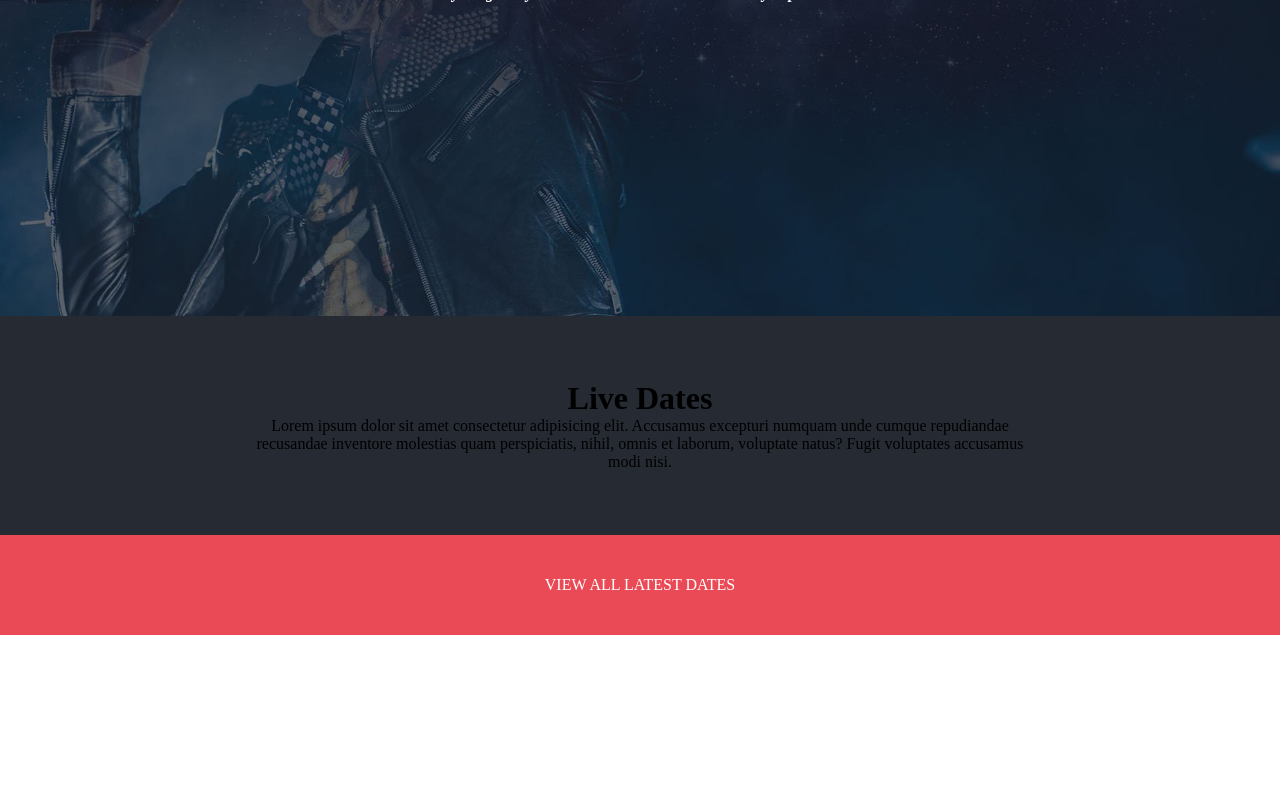
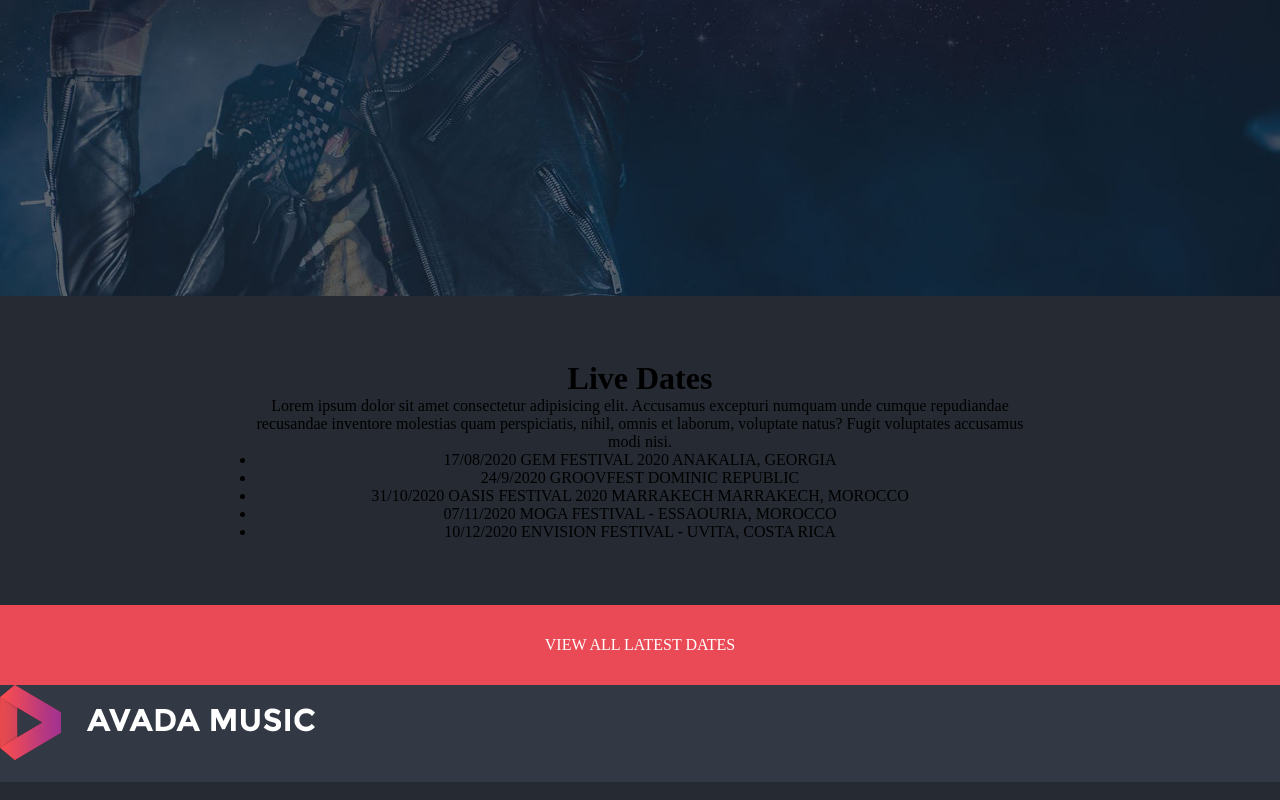
Before and after one commit to SimoneCorona/proj-html-vuejs, a Vue app: page / in a window 1280 px wide. Shown: the part 1160-1960 px from the top of the page. Before the commit the page ends 1795 px from the top, so only its background shows below. Built offline with nearby package versions, Linux system fonts and the light colour scheme.

Commit message:
add some layout, data liveDates

```diff
--- a/src/components/MyFooter.vue
+++ b/src/components/MyFooter.vue
@@ -1,11 +1,26 @@
 <template>
   <footer>
-      <div>
+    <div class="upper-footer">
+       <div>
+          <img src="../assets/img/avada-music-logo.png" alt="">
+        </div>
+        <div>
+          <ul>
+            <li></li>
+          </ul>
+        </div>
+    </div>
 
-      </div>
-      <div>
+    <div class="down-footer">
+       <div>
 
-      </div>
+        </div>
+        <div>
+          <ul>
+            <li></li>
+          </ul>
+        </div>
+    </div>
   </footer>
 </template>
 
@@ -16,5 +31,12 @@ export default {
 </script>
 
 <style scoped lang="scss">
+@import "../style/variable.scss";
 
+.upper-footer {
+  background-color: $brand-primary-bg-light-color;
+}
+.down-footer {
+  background-color: $brand-primary-bg-color;
+}
 </style>
--- a/src/components/MyMain.vue
+++ b/src/components/MyMain.vue
@@ -1,12 +1,12 @@
 <template>
   <main>
-      <div class="music_is_life_section">
+      <div class="bg-light-container">
         <h1>Music Is Life</h1>
         <div class="divider"></div>
         <p>Lorem ipsum dolor sit amet consectetur adipisicing elit. Accusamus excepturi numquam unde cumque repudiandae recusandae inventore molestias quam perspiciatis, nihil, omnis et laborum, voluptate natus? Fugit voluptates accusamus modi nisi.</p>
     </div>
 
-    <div class="latest_band_new_section">
+    <div class="bg-dark-container">
         <h1>Latest Band News</h1>
         <div class="divider"></div>
         <p>Lorem ipsum dolor sit amet consectetur adipisicing elit. Accusamus excepturi numquam unde cumque repudiandae recusandae inventore molestias quam perspiciatis, nihil, omnis et laborum, voluptate natus? Fugit voluptates accusamus modi nisi.</p>
@@ -29,36 +29,70 @@
       </div>
     </div>
 
-    <div class="latest_band_new_section">
+    <div class="bg-dark-container">
         <h1>Live Dates</h1>
         <div class="divider"></div>
         <p>Lorem ipsum dolor sit amet consectetur adipisicing elit. Accusamus excepturi numquam unde cumque repudiandae recusandae inventore molestias quam perspiciatis, nihil, omnis et laborum, voluptate natus? Fugit voluptates accusamus modi nisi.</p>
-
-
+        <ul v-for="(element, index) in liveDates" :key="index">
+          <li>{{ element.date }} {{ element.name }} {{ element.state }}</li>
+        </ul>
     </div>
 
     <div class="red-container">
       <a href="">VIEW ALL LATEST DATES</a>
     </div>
 
+
   </main>
 </template>
 
 <script>
 export default {
-    name: 'MyMain'
+    name: 'MyMain',
+    data() {
+      return {
+        liveDates: [
+          {
+            date: '17/08/2020',
+            name: 'GEM FESTIVAL 2020',
+            state: 'ANAKALIA, GEORGIA'
+          },
+          {
+            date: '24/9/2020',
+            name: 'GROOVFEST',
+            state: 'DOMINIC REPUBLIC'
+          },
+          {
+            date: '31/10/2020',
+            name: 'OASIS FESTIVAL 2020 MARRAKECH',
+            state: 'MARRAKECH, MOROCCO'
+          },
+          {
+            date: '07/11/2020',
+            name: 'MOGA FESTIVAL -',
+            state: 'ESSAOURIA, MOROCCO'
+          },
+          {
+            date: '10/12/2020',
+            name: 'ENVISION FESTIVAL -',
+            state: 'UVITA, COSTA RICA'
+          },
+        ]
+      }
+    }
 }
+
 </script>
 
 <style scoped lang="scss">
 @import "../style/variable.scss";
 
-    .music_is_life_section {
+    .bg-light-container {
         background-color: $brand-primary-bg-light-color;
         padding: 5% 20%;
         text-align: center;
     }
-    .latest_band_new_section {
+    .bg-dark-container {
         background-color: $brand-primary-bg-color;
         padding: 5% 20%;
         text-align: center;
@@ -66,8 +100,8 @@ export default {
     .red-container {
       text-align: center;
       background-color: $brand-primary-btn-color;
-      height: 100px;
-      line-height: 100px;
+      height: 80px;
+      line-height: 80px;
 
       a {
         text-decoration: none;
```
